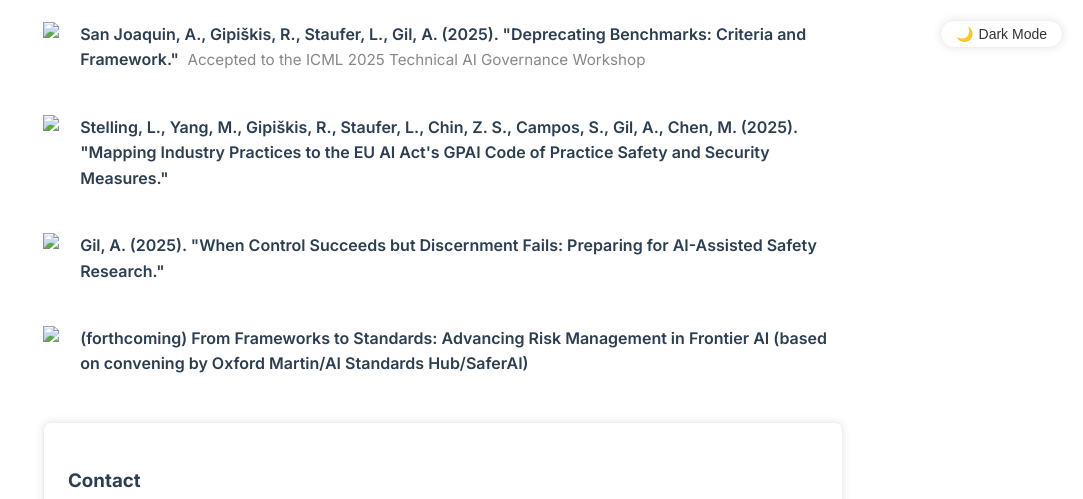
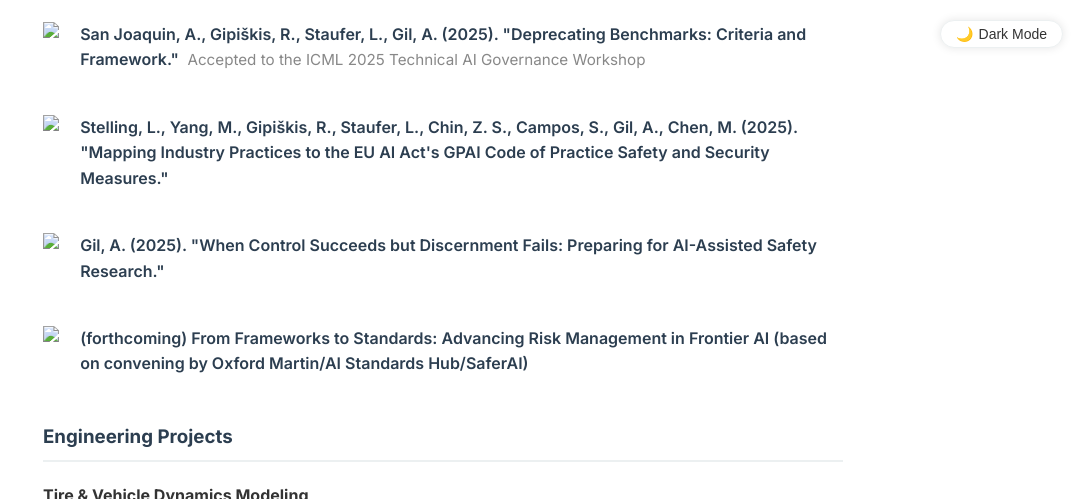
Before and after one commit to ariel-gil/ariel-gil.github.io, a Jekyll site: the page built from index.md, in a window 1280 px wide and 1400 px high, scrolled down 1922 px, cut to the strip 0-499 px from the top of the window. Shown: the whole strip, without its empty margins (197-1280 px from the left). Built offline with Jekyll 4.4.1, drawn with Linux system fonts in a browser that asks for light colours; some of the changed text lies outside the part shown.

Commit message:
Update index.md

```diff
--- a/index.md
+++ b/index.md
@@ -159,12 +159,6 @@
     </ul>
 </section>
 
-<section id="contact">
-    <h3>Contact</h3>
-    <p>Feel free to reach out if you'd like to discuss any of my projects, EU AI standards or anything else:</p>
-    <p><a href="mailto:contact.arielgil@gmail.com">contact [dot] arielgil [at] gmail [dot] com</a></p>
-</section>
-
 <section id="other-projects">
     <h3>Engineering Projects</h3>
 
@@ -273,6 +267,12 @@
          </div>
          {% endfor %}
      </div>
+</section>
+
+<section id="contact">
+    <h3>Contact</h3>
+    <p>Feel free to reach out if you'd like to discuss any of my projects, EU AI standards or anything else:</p>
+    <p><a href="mailto:contact.arielgil@gmail.com">contact [dot] arielgil [at] gmail [dot] com</a></p>
 </section>
 
 <!-- Image Modal -->
```
